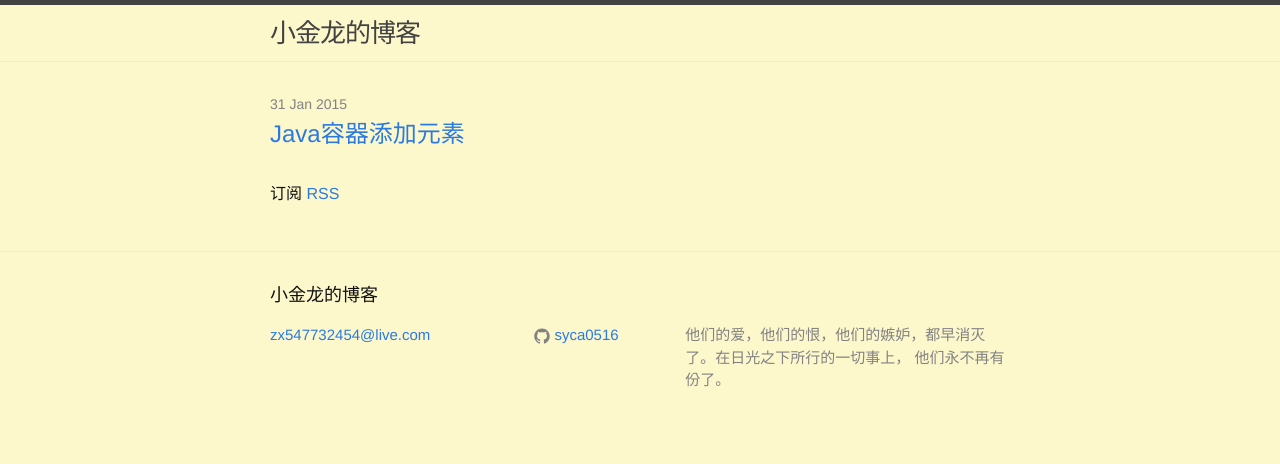
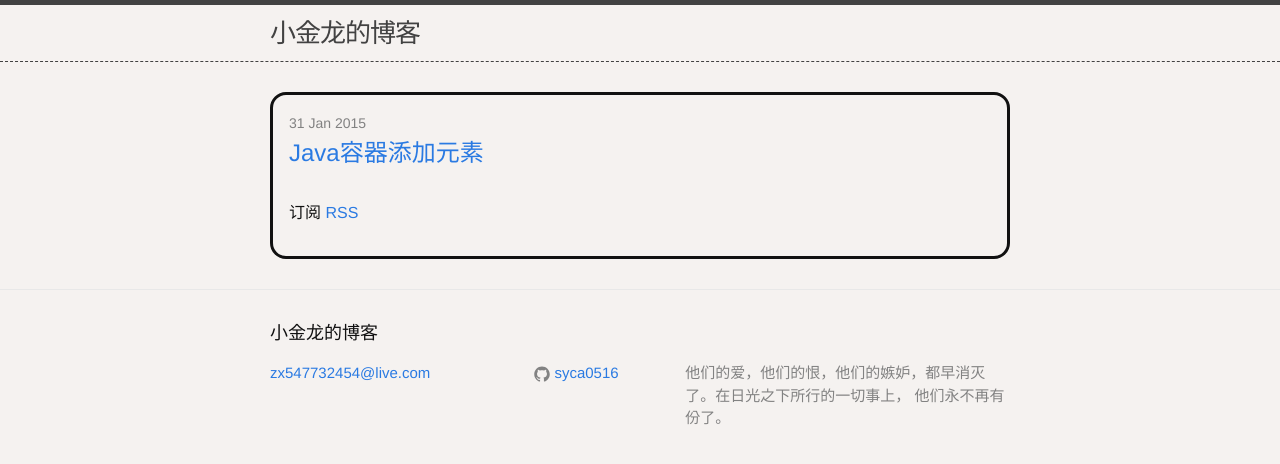
Before and after one commit to syca0516/syca0516.github.io, a Jekyll site: the page built from index.html, in a window 1280 px wide. Shown: the top 464 px of the page. Built offline with Jekyll 4.4.1, drawn with Linux system fonts in a browser that asks for light colours.

Commit message:
add border-style solid

```diff
--- a/_sass/_layout.scss
+++ b/_sass/_layout.scss
@@ -3,7 +3,7 @@
  */
 .site-header {
     border-top: 5px solid $grey-color-dark;
-    border-bottom: 1px solid $grey-color-light;
+    border-bottom: 1px dashed $grey-color-dark;
     min-height: 56px;
 
     // Positioning context for the mobile navigation icon
@@ -169,9 +169,18 @@
     font-size: 20px;
 }
 
+
+.home {
+    border-width: 0.2em;
+    border-style: solid;
+    border-radius: 1em;
+    padding: 1em;
+}
+
 .post-list {
     margin-left: 0;
     list-style: none;
+
 
     > li {
         margin-bottom: $spacing-unit;
--- a/css/main.scss
+++ b/css/main.scss
@@ -14,7 +14,7 @@ $base-line-height: 1.5;
 $spacing-unit:     30px;
 
 $text-color:       #111;
-$background-color: #fdf7cc;
+$background-color: #f5f2f0;
 $brand-color:      #2a7ae2;
 
 $grey-color:       #828282;
```
